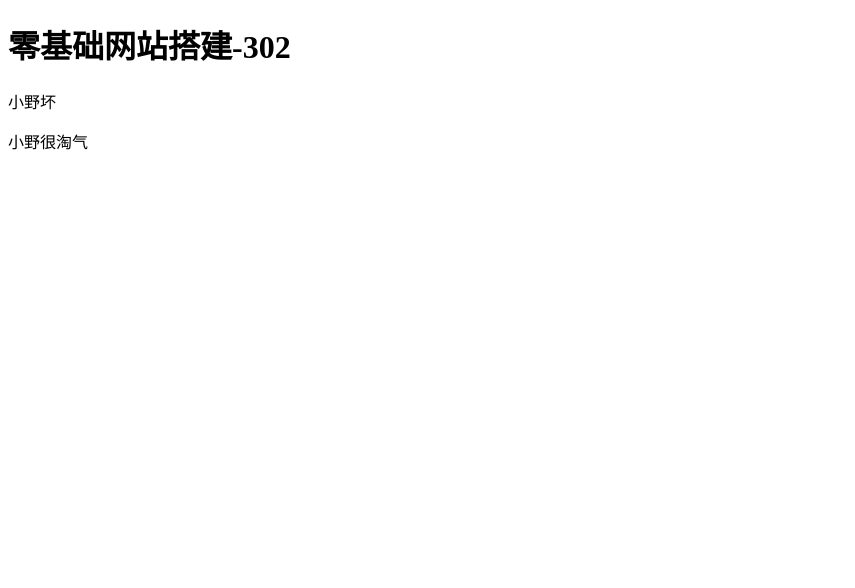
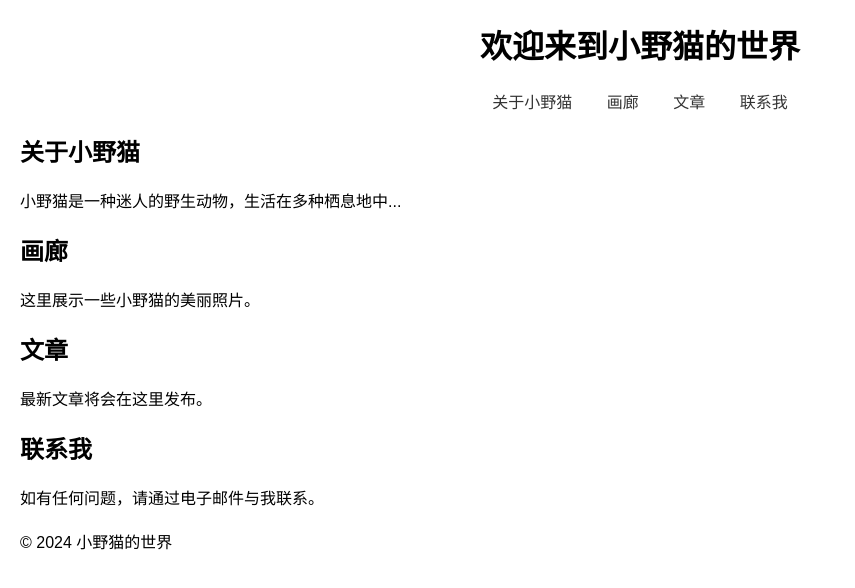
Before and after one commit to Yunong-Earth/Kuangye302, a plain HTML site: page index.html in a window 1280 px wide. Shown: the whole page, without its empty margins (0-855 px from the left). Drawn offline with Linux system fonts and the light colour scheme.

Commit message:
chatgpt小野

```diff
--- a/index.html
+++ b/index.html
@@ -1,13 +1,52 @@
 <!DOCTYPE html>
-<html lang="en">
+<html lang="zh">
 <head>
     <meta charset="UTF-8">
     <meta name="viewport" content="width=device-width, initial-scale=1.0">
-    <title>Document</title>
+    <title>小野猫的世界</title>
+    <style>
+        body { font-family: Arial, sans-serif; margin: 20px; }
+        header { text-align: center; }
+        nav { margin: 20px 0; }
+        nav a { margin: 0 15px; text-decoration: none; color: #333; }
+        section { margin: 20px 0; }
+    </style>
 </head>
 <body>
-    <h1>零基础网站搭建-302</h1>
-    <p> 小野坏 </p>
-    小野很淘气
+    <header>
+        <h1>欢迎来到小野猫的世界</h1>
+        <nav>
+            <a href="#about">关于小野猫</a>
+            <a href="#gallery">画廊</a>
+            <a href="#articles">文章</a>
+            <a href="#contact">联系我</a>
+        </nav>
+    </header>
+
+    <section id="about">
+        <h2>关于小野猫</h2>
+        <p>小野猫是一种迷人的野生动物，生活在多种栖息地中...</p>
+    </section>
+
+    <section id="gallery">
+        <h2>画廊</h2>
+        <p>这里展示一些小野猫的美丽照片。</p>
+        <!-- 可以在这里添加图片 -->
+    </section>
+
+    <section id="articles">
+        <h2>文章</h2>
+        <p>最新文章将会在这里发布。</p>
+        <!-- 可以在这里添加文章链接 -->
+    </section>
+
+    <section id="contact">
+        <h2>联系我</h2>
+        <p>如有任何问题，请通过电子邮件与我联系。</p>
+    </section>
+
+    <footer>
+        <p>© 2024 小野猫的世界</p>
+    </footer>
 </body>
 </html>
```
